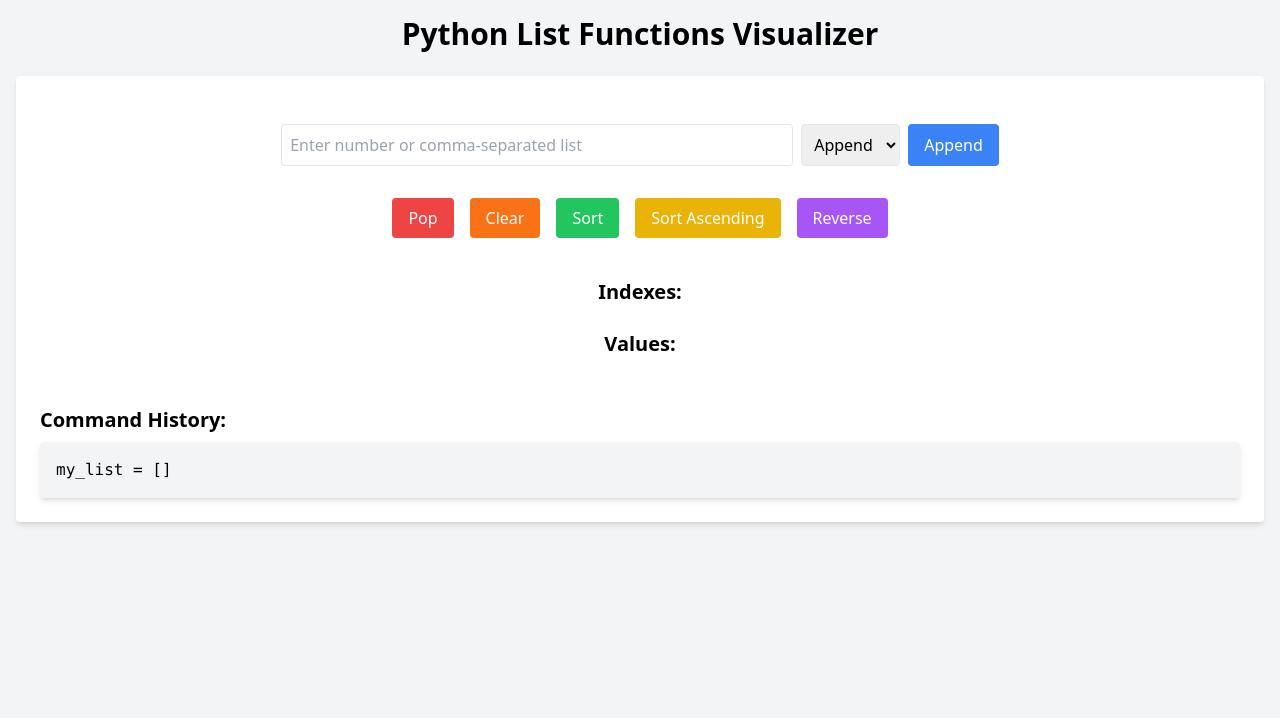
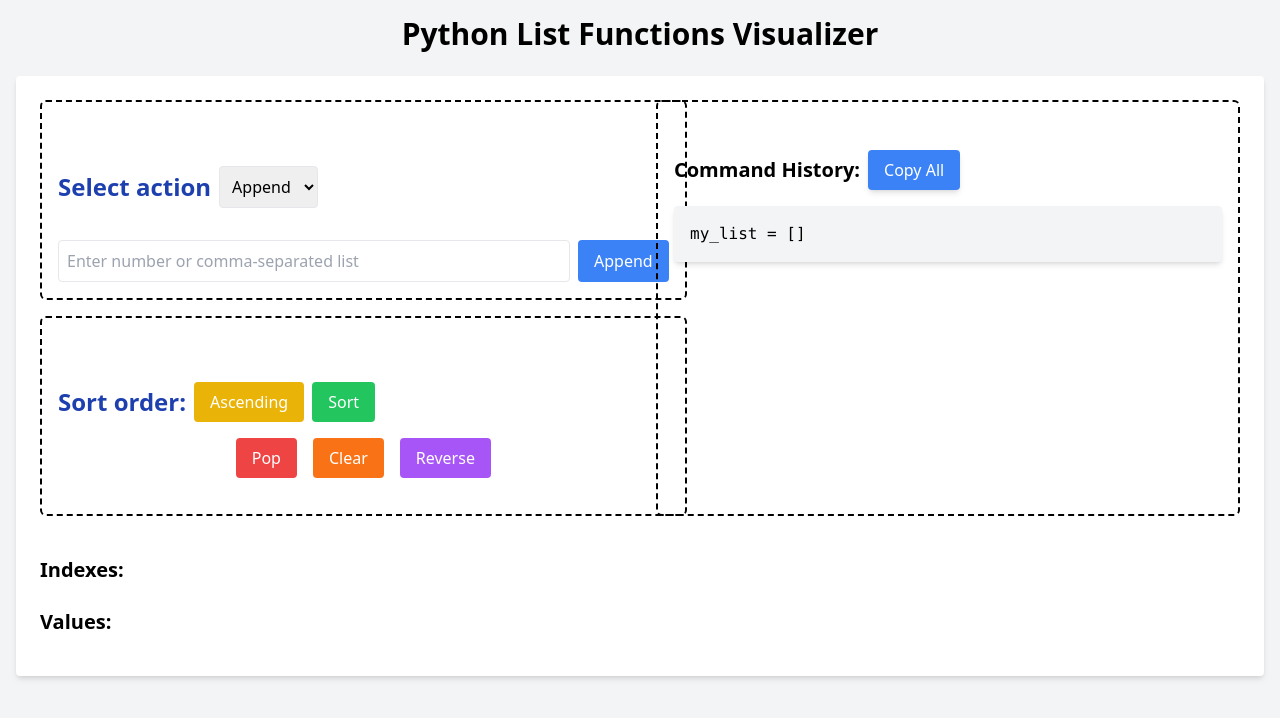
Before and after one commit to ducnd58233/python-viz, a React (Vite) app: page / in a window 1280 px wide. Shown: the top 718 px of the page. Built offline with nearby package versions, Linux system fonts and the light colour scheme.

Commit message:
redesign layout

```diff
--- a/src/components/ActionButtons/ActionButtons.tsx
+++ b/src/components/ActionButtons/ActionButtons.tsx
@@ -16,7 +16,22 @@ export const ActionButtons: React.FC<ActionButtonsProps> = ({
   isAscending,
 }) => {
   return (
-    <div className='mt-8 flex justify-center space-x-4'>
+    <div className='flex flex-col mt-4 gap-4'>
+      <div className='flex space-x-2 mt-8 items-center'>
+        <div className='text-2xl text-blue-800 font-bold'>Sort order: </div>
+        <button
+          onClick={onToggleSortOrder}
+          className='bg-yellow-500 text-white px-4 py-2 rounded'>
+          {isAscending ? 'Ascending' : 'Descending'}
+        </button>
+        <button
+          onClick={onSort}
+          className='bg-green-500 text-white px-4 py-2 rounded'>
+          Sort
+        </button>
+      </div>
+
+      <div className='flex justify-center space-x-4'>
         <button
           onClick={onPop}
           className='bg-red-500 text-white px-4 py-2 rounded'>
@@ -28,20 +43,11 @@ export const ActionButtons: React.FC<ActionButtonsProps> = ({
           Clear
         </button>
         <button
-        onClick={onSort}
-        className='bg-green-500 text-white px-4 py-2 rounded'>
-        Sort
-      </button>
-      <button
-        onClick={onToggleSortOrder}
-        className='bg-yellow-500 text-white px-4 py-2 rounded'>
-        {isAscending ? 'Sort Ascending' : 'Sort Descending'}
-      </button>
-      <button
           onClick={onReverse}
           className='bg-purple-500 text-white px-4 py-2 rounded'>
           Reverse
         </button>
       </div>
+    </div>
   )
 }
--- a/src/components/CommandHistory/CommandHistory.tsx
+++ b/src/components/CommandHistory/CommandHistory.tsx
@@ -7,9 +7,23 @@ export const CommandHistory: React.FC<CommandHistoryProps> = ({
 }) => {
   return (
     <div>
-      <h2 className='text-xl font-bold mt-8 mb-2'>Command History:</h2>
-      <div className='bg-gray-100 p-4 rounded shadow-md w-full'>
-        <pre className='text-left'>
+      <div className='flex space-x-2 mt-8 items-center'>
+        <h2 className='text-xl font-bold'>Command History:</h2>
+        <button
+          onClick={() => {
+            const textToCopy = commandHistory.join('\n')
+            navigator.clipboard
+              .writeText(textToCopy)
+              .then(() => alert('Command history copied to clipboard'))
+              .catch((err) => console.error('Could not copy text: ', err))
+          }}
+          className=' bg-blue-500 text-white px-4 py-2 rounded shadow-md hover:bg-blue-700'>
+          Copy All
+        </button>
+      </div>
+
+      <div className='mt-4 bg-gray-100 p-4 rounded shadow-md w-full h-full'>
+        <pre className='text-left overflow-y-auto max-h-56'>
           {commandHistory.map((command, index) => (
             <div key={index}>{command}</div>
           ))}
@@ -18,3 +32,5 @@ export const CommandHistory: React.FC<CommandHistoryProps> = ({
     </div>
   )
 }
+
+export default CommandHistory
--- a/src/components/InputForm/InputForm.tsx
+++ b/src/components/InputForm/InputForm.tsx
@@ -45,8 +45,22 @@ export const InputForm: React.FC<InputFormProps> = ({
   }
 
   return (
-    <div className='flex flex-col items-center mt-4'>
-      <div className='flex space-x-2 mt-2'>
+    <div className='flex flex-col mt-4'>
+      <div className='flex space-x-2 mt-8 items-center'>
+        <div className='text-2xl text-blue-800 font-bold'>Select action</div>
+        <select
+          value={operation}
+          onChange={(e) => setOperation(e.target.value as Operation)}
+          className='border p-2 rounded'>
+          <option value='append'>Append</option>
+          <option value='extend'>Extend</option>
+          <option value='insert'>Insert</option>
+          <option value='remove'>Remove</option>
+          <option value='index'>Index</option>
+          <option value='count'>Count</option>
+        </select>
+      </div>
+      <div className='flex space-x-2 mt-8'>
         <input
           type='text'
           value={inputValue}
@@ -63,17 +77,7 @@ export const InputForm: React.FC<InputFormProps> = ({
             className='border p-2 rounded'
           />
         ) : null}
-        <select
-          value={operation}
-          onChange={(e) => setOperation(e.target.value as Operation)}
-          className='border p-2 rounded'>
-          <option value='append'>Append</option>
-          <option value='extend'>Extend</option>
-          <option value='insert'>Insert</option>
-          <option value='remove'>Remove</option>
-          <option value='index'>Index</option>
-          <option value='count'>Count</option>
-        </select>
+
         <button
           onClick={handleOperation}
           className='bg-blue-500 text-white px-4 py-2 rounded'>
--- a/src/components/ListDisplay/ListDisplay.tsx
+++ b/src/components/ListDisplay/ListDisplay.tsx
@@ -1,3 +1,4 @@
+import React from 'react'
 import { AnimatePresence, motion } from 'framer-motion'
 
 interface ListDisplayProps {
@@ -10,9 +11,11 @@ export const ListDisplay: React.FC<ListDisplayProps> = ({
   highlightedIndex,
 }) => {
   return (
-    <div className='flex flex-col items-center mt-8'>
+    <div className='flex flex-col items-center mt-8 w-full h-full'>
+      <div className='w-full overflow-x-auto'>
+        <div className='min-w-max'>
           <h4 className='text-xl font-bold mt-2'>Indexes:</h4>
-      <div className='mt-4 flex justify-center items-center w-full'>
+          <div className='mt-4 flex'>
             <AnimatePresence>
               {list.map((_, index) => (
                 <motion.div
@@ -30,7 +33,7 @@ export const ListDisplay: React.FC<ListDisplayProps> = ({
             </AnimatePresence>
           </div>
           <h4 className='text-xl font-bold mt-2'>Values:</h4>
-      <div className='mt-4 flex justify-center items-center w-full'>
+          <div className='mt-4 flex'>
             <AnimatePresence>
               {list.map((item, index) => (
                 <motion.div
@@ -39,14 +42,17 @@ export const ListDisplay: React.FC<ListDisplayProps> = ({
                   animate={{ opacity: 1, y: 0 }}
                   exit={{ opacity: 0, y: 10 }}
                   transition={{ duration: 1 }}
-              className={`text-blue-800 font-semibold p-2 m-1 rounded shadow-md border border-black w-24 h-12 text-sm flex items-center justify-center ${
+                  className={`text-blue-800 font-semibold p-2 m-1 rounded shadow-md border border-black w-24 h-12 text-sm flex items-center justify-center overflow-hidden whitespace-nowrap ${
                     index === highlightedIndex ? 'bg-red-500' : 'bg-blue-200'
-              }`}>
-              {Array.isArray(item) ? `[${item.join(', ')}]` : `${item}`}
+                  }`}
+                  style={{ textOverflow: 'ellipsis' }}>
+                  {JSON.stringify(item)}
                 </motion.div>
               ))}
             </AnimatePresence>
           </div>
         </div>
+      </div>
+    </div>
   )
 }
--- a/src/components/ListFunctions/ListFunctions.tsx
+++ b/src/components/ListFunctions/ListFunctions.tsx
@@ -132,7 +132,7 @@ export const ListFunctions: React.FC = () => {
         `my_list.index(${commandValues}) # ${index}`,
       ])
       setHighlightedIndex(null)
-    }, 1000)
+    }, 2500)
   }
 
   const handleCount = (inputValue: string) => {
@@ -193,7 +193,7 @@ export const ListFunctions: React.FC = () => {
     ])
     setTimeout(() => {
       setHighlightedIndex(null)
-    }, 1000)
+    }, 2500)
   }
 
   const handlePop = () => {
@@ -274,6 +274,9 @@ export const ListFunctions: React.FC = () => {
 
   return (
     <div className='bg-white p-6 rounded shadow-md'>
+      <div className='grid grid-cols-2 gap-8 h-86'>
+        <div className='grid grid-rows-2 gap-4'>
+          <div className='border-2 border-black border-dashed px-4 py-4 rounded-md'>
             <InputForm
               onAppend={handleAppend}
               onExtend={handleExtend}
@@ -282,6 +285,9 @@ export const ListFunctions: React.FC = () => {
               onIndex={handleIndex}
               onCount={handleCount}
             />
+          </div>
+
+          <div className='border-2 border-black border-dashed px-4 py-4 rounded-md'>
             <ActionButtons
               onPop={handlePop}
               onClear={handleClear}
@@ -290,8 +296,17 @@ export const ListFunctions: React.FC = () => {
               onReverse={handleReverse}
               isAscending={isAscending}
             />
+          </div>
+        </div>
+
+        <div className='w-full border-2 border-black border-dashed px-4 py-4 rounded-md'>
+          <CommandHistory commandHistory={commandHistory} />
+        </div>
+      </div>
+
+      <div className='w-full overflow-x-auto'>
         <ListDisplay list={list} highlightedIndex={highlightedIndex} />
-      <CommandHistory commandHistory={commandHistory} />
+      </div>
     </div>
   )
 }
```
Lines whose indentation alone changed are shown as unchanged.
